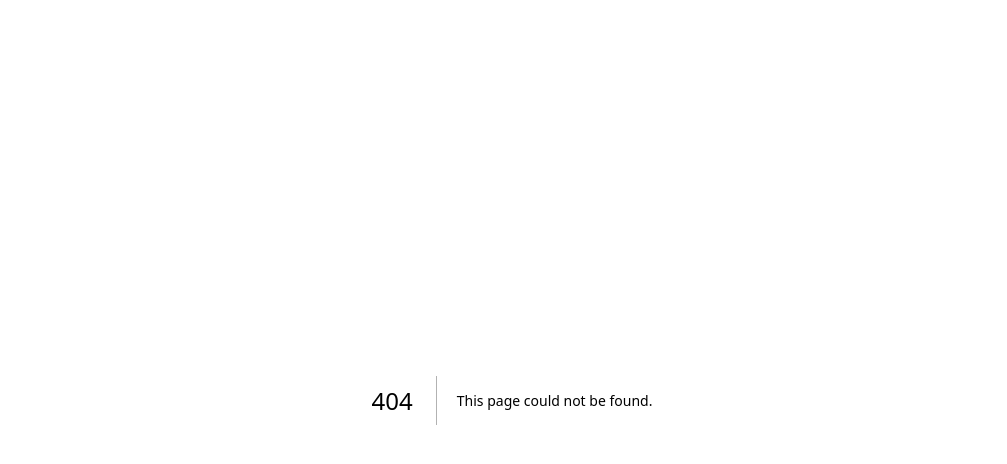
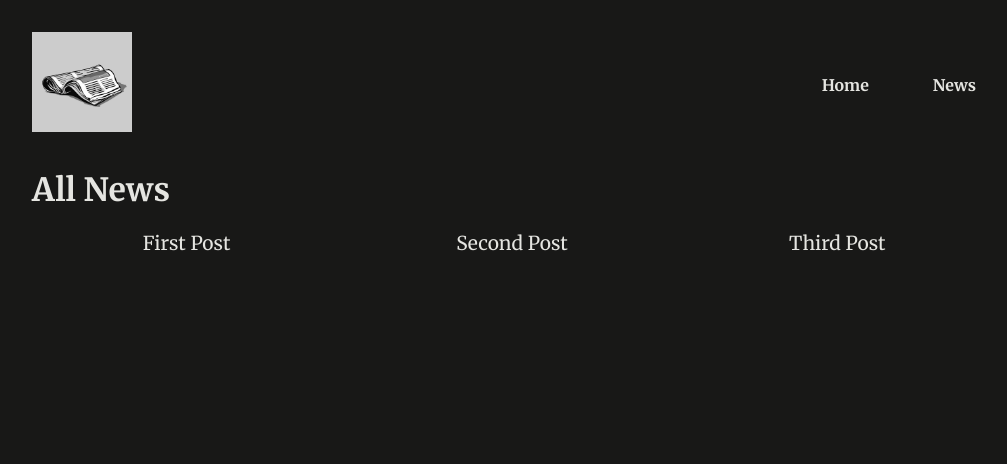
Before and after one commit to tariku-bewket/news-page-nextjs, a Next.js app: page /news in a window 1280 px wide. Before the commit this address had no page. Shown: the top 464 px of the page, without its empty margins (128-1135 px from the left). Built offline with nearby package versions, Linux system fonts and the light colour scheme.

Commit message:
add news page, news detail page routes and main header

```diff
--- a/app/layout.js
+++ b/app/layout.js
@@ -1,14 +1,20 @@
 import './globals.css';
+import MainHeader from '@/components/main-header/main-header';
 
 export const metadata = {
   title: 'Next.js Page Routing & Rendering',
   description: 'Learn how to route to different pages.',
-}
+};
 
 export default function RootLayout({ children }) {
- return (
-    <html lang="en">
-      <body>{children}</body>
+  return (
+    <html lang='en'>
+      <body>
+        <div id='page'>
+          <MainHeader />
+          {children}
+        </div>
+      </body>
     </html>
-  )
+  );
 }
--- /dev/null
+++ b/app/news/page.js
@@ -0,0 +1,20 @@
+import Link from 'next/link';
+
+export default function NewsPage() {
+  return (
+    <>
+      <h1>All News</h1>
+      <ul className='news-list'>
+        <li>
+          <Link href='/news/first-post'>First Post</Link>
+        </li>
+        <li>
+          <Link href='/news/second-post'>Second Post</Link>
+        </li>
+        <li>
+          <Link href='/news/third-post'>Third Post</Link>
+        </li>
+      </ul>
+    </>
+  );
+}
--- /dev/null
+++ b/components/main-header/main-header.js
@@ -0,0 +1,26 @@
+import Image from 'next/image';
+import Link from 'next/link';
+
+import logoImg from '@/assets/logo.jpg';
+
+export default function MainHeader() {
+  return (
+    <header id='main-header'>
+      <div id='logo'>
+        <Link href='/'>
+          <Image src={logoImg} alt='news logo' width={100} height={100} />
+        </Link>
+      </div>
+      <nav>
+        <ul>
+          <li>
+            <Link href='/'>Home</Link>
+          </li>
+          <li>
+            <Link href='/news'>News</Link>
+          </li>
+        </ul>
+      </nav>
+    </header>
+  );
+}
```
Also changed, not shown: app/news/[newsId]/page.js (added, +11 -0 lines), data/dummy-news.js (added, +47 -0 lines).
